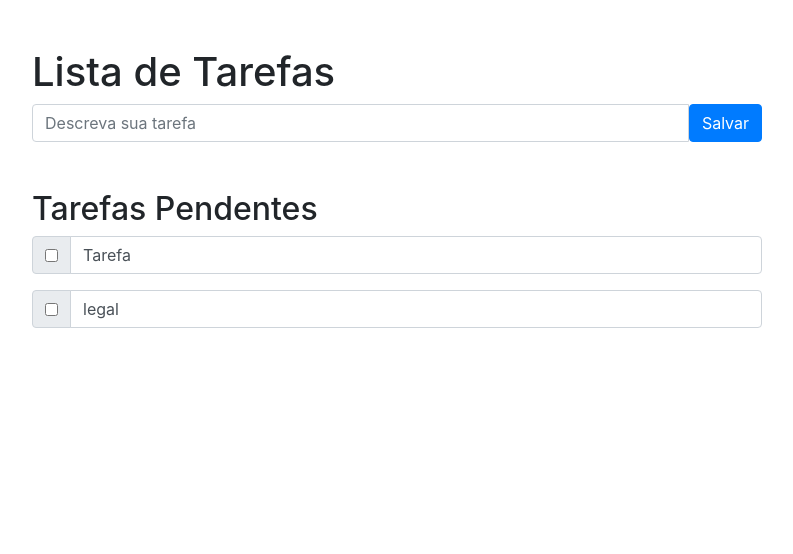
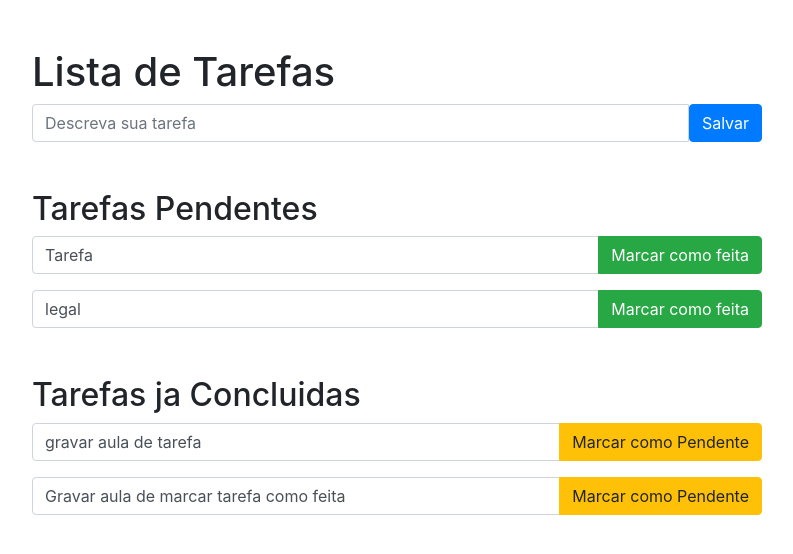
Before and after one commit to rafa-cost/dev-pro, a Django app: page /tarefas/ in a window 1280 px wide. Shown: the top 554 px of the page, without its empty margins (243-1036 px from the left). Run offline with Django 4.2, Linux system fonts and the light colour scheme; data comes from the database, SQL or seed files in the repository; both versions use the stored data as it was after the commit.

Commit message:
Implementar botão para marcar tarefa como não feita close #8

```diff
--- a/webdev/tarefas/forms.py
+++ b/webdev/tarefas/forms.py
@@ -5,3 +5,8 @@ class TarefaNovaForm(ModelForm):
     class Meta:
         model = Tarefa
         fields = ['nome']
+
+class TarefaForm(ModelForm):
+    class Meta:
+        model = Tarefa
+        fields = ['nome', 'feita']
--- a/webdev/tarefas/templates/tarefas/home.html
+++ b/webdev/tarefas/templates/tarefas/home.html
@@ -28,15 +28,39 @@
             <h2 class="mt-5">Tarefas Pendentes</h2>
 
             {% for tarefa in tarefas_pendentes %}
-            <form>
+            <form action="{% url 'tarefas:detalhe' tarefa_id=tarefa.id %}" method="post">
+                {% csrf_token %}
+
                 <div class="input-group mb-3">
-                    <div class="input-group-prepend">
-                        <div class="input-group-text">
-                            <input type="checkbox" aria-label="Checkbox para tarefa">
-                        </div>
+                    <input type="text" class="form-control" placeholder="Descreva sua tarefa" required="required"
+                           aria-label="Descreva sua tarefa" name="nome" value="{{ tarefa.nome }}">
+                    <input type="hidden" value="checked" name="feita">
+
+                    <div class="input-group-append">
+                        <button type="submit" class="btn btn-success" >Marcar como feita</button>
                     </div>
-                    <input type="text" class="form-control" aria-label="Text input para tarefa" value="{{ tarefa.nome }}">
                 </div>
+
+            </form>
+
+            {% endfor %}
+
+            <h2 class="mt-5">Tarefas ja Concluidas</h2>
+
+            {% for tarefa in tarefas_feitas %}
+            <form action="{% url 'tarefas:detalhe' tarefa_id=tarefa.id %}" method="post">
+                {% csrf_token %}
+
+                <div class="input-group mb-3">
+                    <input type="text" class="form-control" placeholder="Descreva sua tarefa" required="required"
+                           aria-label="Descreva sua tarefa" name="nome" value="{{ tarefa.nome }}">
+
+
+                    <div class="input-group-append">
+                        <button type="submit" class="btn btn-warning" >Marcar como Pendente</button>
+                    </div>
+                </div>
+
             </form>
 
             {% endfor %}
--- a/webdev/tarefas/urls.py
+++ b/webdev/tarefas/urls.py
@@ -4,5 +4,6 @@ from django.urls import path
 app_name='tarefas'
 
 urlpatterns=[
-    path('', views.home, name='home')
+    path('', views.home, name='home'),
+    path('<int:tarefa_id>', views.detalhe, name='detalhe'),
 ]
--- a/webdev/tarefas/views.py
+++ b/webdev/tarefas/views.py
@@ -1,7 +1,7 @@
 from django.shortcuts import render
 from django.http import HttpResponse, HttpResponseRedirect
 
-from webdev.tarefas.forms import TarefaNovaForm
+from webdev.tarefas.forms import TarefaNovaForm, TarefaForm
 from django.urls import reverse
 
 from webdev.tarefas.models import Tarefa
@@ -15,8 +15,17 @@ def home(request):
             return HttpResponseRedirect(reverse('tarefas:home'))
         else:
             tarefas_pendentes = Tarefa.objects.filter(feita=False).all()
-            return render(request, 'tarefas/home.html', {'form': form, 'tarefas_pendentes': tarefas_pendentes},
+            tarefas_feitas = Tarefa.objects.filter(feita=True).all()
+            return render(request, 'tarefas/home.html', {'form': form, 'tarefas_pendentes': tarefas_pendentes, 'tarefas_feitas': tarefas_feitas,},
                           status=400)
     tarefas_pendentes = Tarefa.objects.filter(feita=False).all()
-    return render(request, 'tarefas/home.html', {'tarefas_pendentes': tarefas_pendentes})
+    tarefas_feitas = Tarefa.objects.filter(feita=True).all()
+    return render(request, 'tarefas/home.html', {'tarefas_pendentes': tarefas_pendentes, 'tarefas_feitas': tarefas_feitas,})
 # Create your views here.
+
+def detalhe(request, tarefa_id):
+    tarefa = Tarefa.objects.get(id=tarefa_id)
+    form = TarefaForm(request.POST, instance=tarefa)
+    if form.is_valid():
+        form.save()
+    return HttpResponseRedirect(reverse('tarefas:home'))
```
Also changed, not shown: webdev/tarefas/tests/test_edicao_de_tarefa.py (added, +46 -0 lines), webdev/tarefas/tests/test_tarefas_get.py (+15 -2 lines), .github/workflows/django.yml, db.sqlite3.
